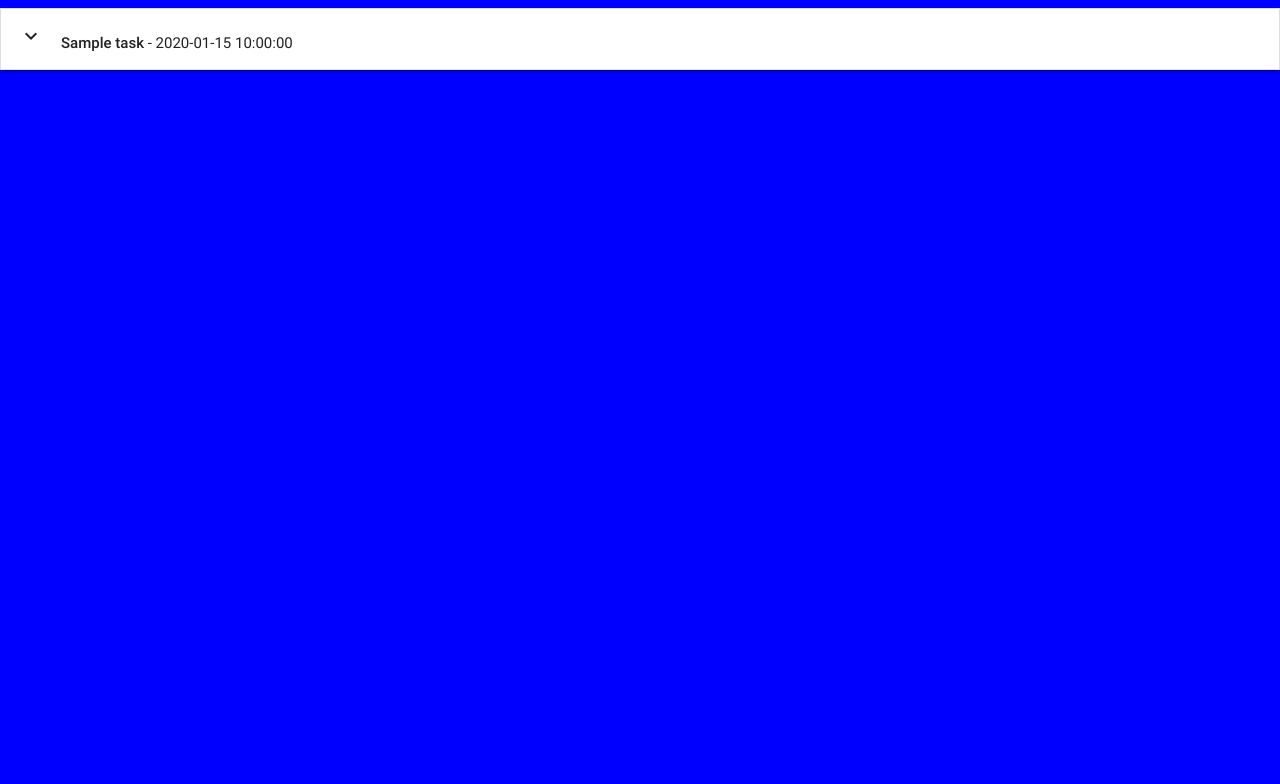
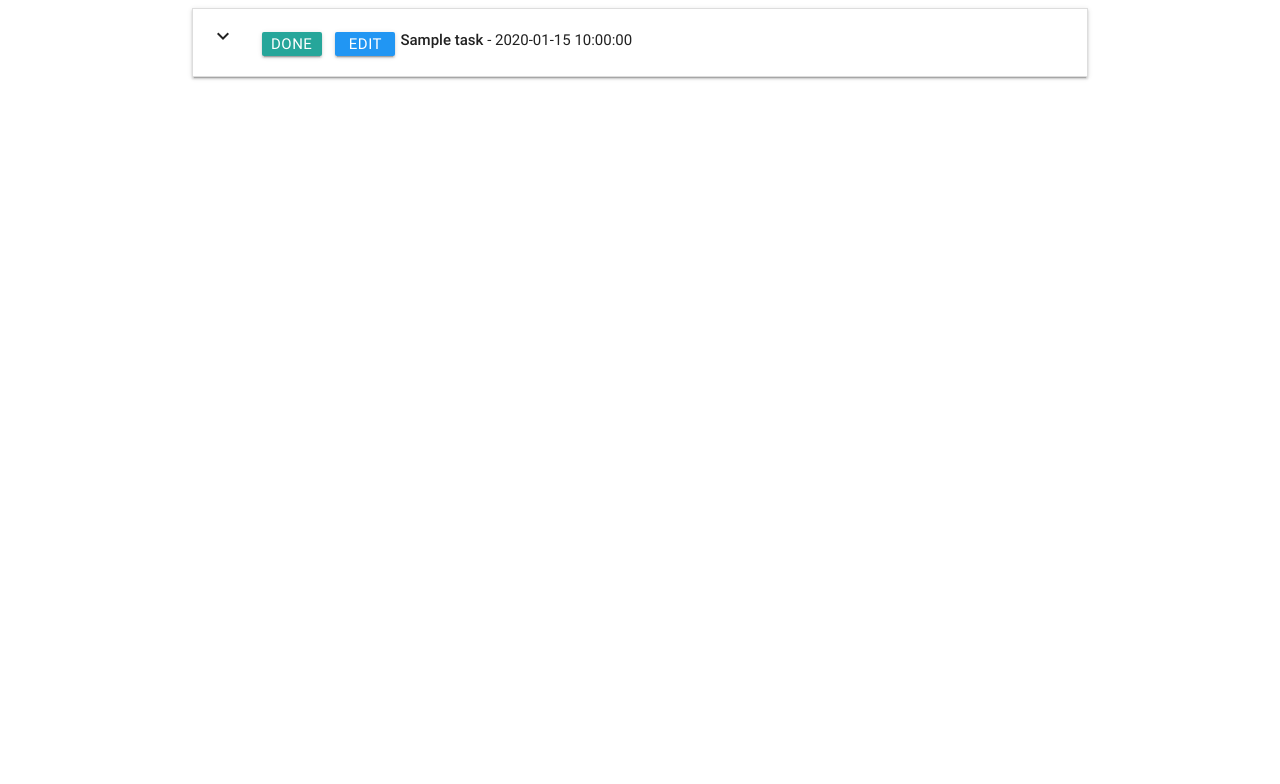
Before and after one commit to mariusz79/Task_Manager_flask_mongoDB, a Flask app: page / in a window 1280 px wide. Shown: the top 784 px of the page. Run offline with Flask 2, Linux system fonts and the light colour scheme; a database or web service that is not in the repository returns one stand-in record (values such as "Sample title"); some libraries are stand-ins or nearby versions.

Commit message:
Adding Edit And Done Task Buttons

```diff
--- a/static/css/style.css
+++ b/static/css/style.css
@@ -1,3 +1,11 @@
-body{
-    background-color: blue;
+.btn_small {
+    height: 24px;
+    width: 60px;
+    line-height: 24px;
+    margin: 5px 5px;
+    padding: 0 0.5em;
 }
+
+.task_header {
+    margin-top: 5px;
+}
--- a/templates/base.html
+++ b/templates/base.html
@@ -9,8 +9,13 @@
     <title>Task Manager</title>
 </head>
 <body>
+
+    <div class="container">
+
     {% block content %}
     {% endblock %}
+
+    </div>
 
     <script src="https://cdnjs.cloudflare.com/ajax/libs/jquery/3.4.0/jquery.min.js"></script>
     <script src="https://cdnjs.cloudflare.com/ajax/libs/materialize/0.100.2/js/materialize.min.js"></script>
--- a/templates/tasks.html
+++ b/templates/tasks.html
@@ -6,8 +6,14 @@
         {% for task in tasks %}
         <li>
             <div class="collapsible-header">
-                <div class=" task_header col s9">
-                    <i class="material-icons">expand_more</i><strong>{{task.task_name}}</strong> - {{task.due_date}}
+                <div class="col s3">
+                    <i class="material-icons">expand_more</i>
+                    <a class="waves-effect waves-light btn btn_small">Done</a>
+                    <a class="waves-effect waves-light btn btn_small blue">Edit</a>
+
+                </div>
+                <div class="task_header col s9">
+                    <strong>{{task.task_name}}</strong> - {{task.due_date}}
                 </div>
             </div>
             <div class="collapsible-body">
```
